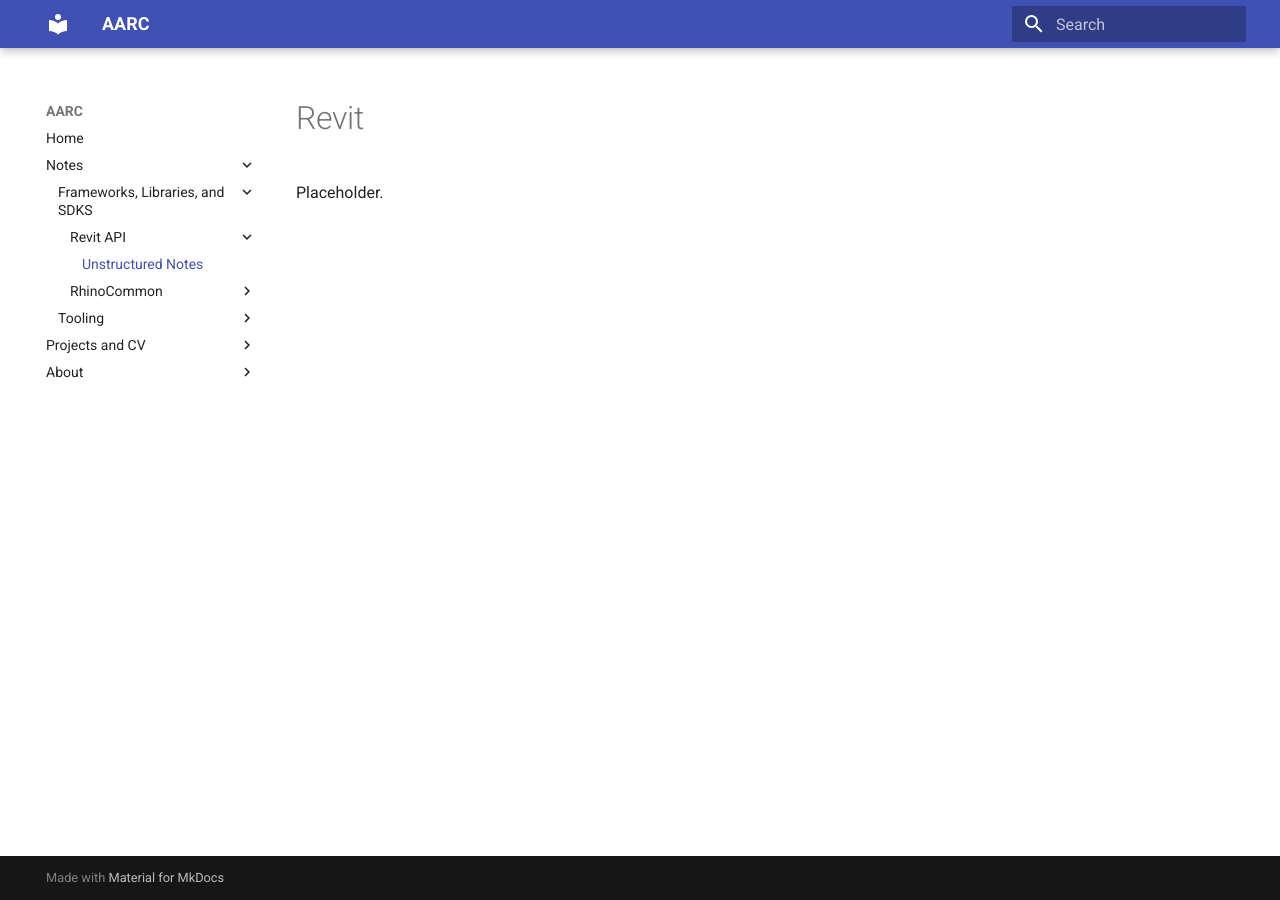
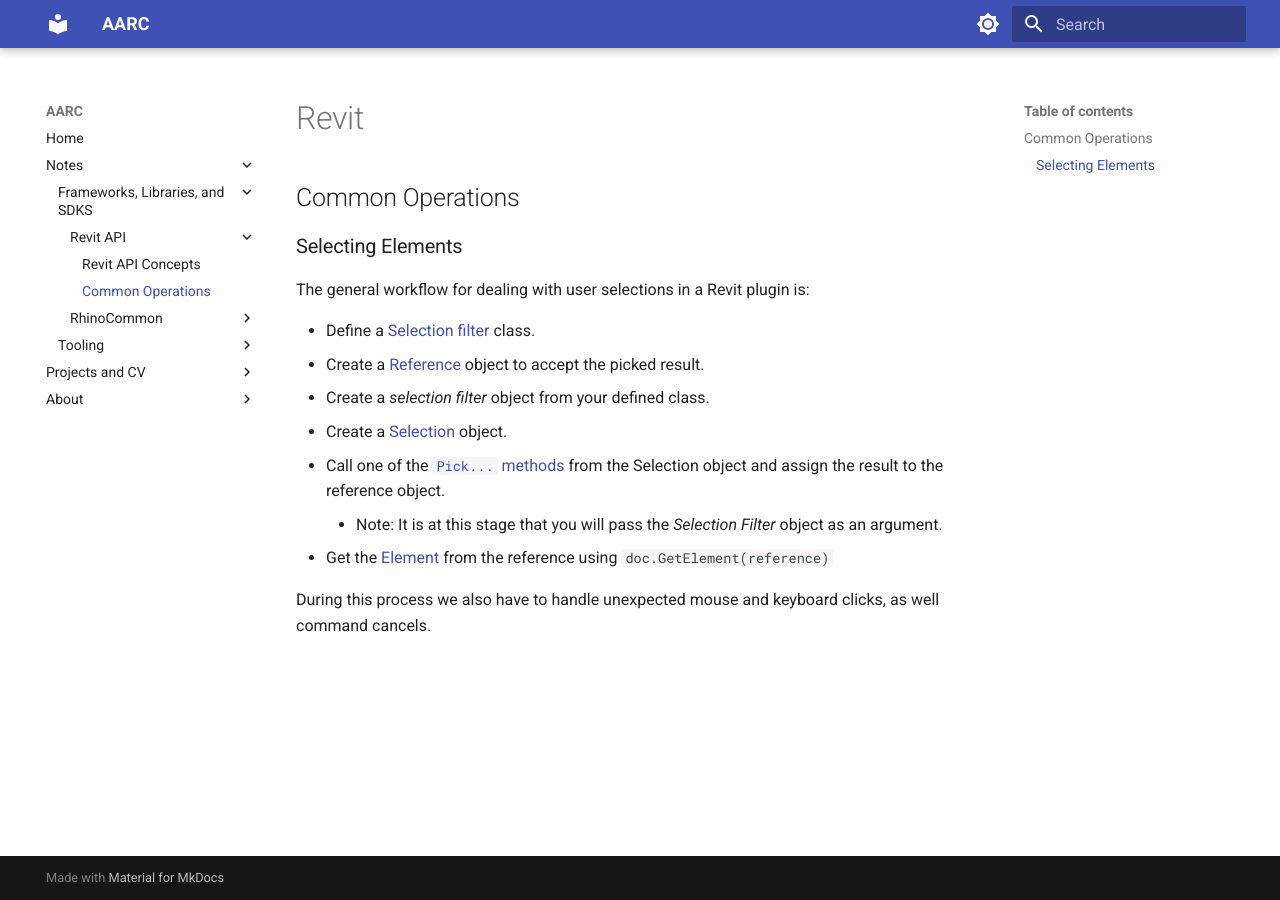
Before and after one commit to aarcThom/aarcio, an MkDocs documentation site: the page built from docs/notes/frameworks_sdks/revit_api/revit.md, in a window 1280 px wide. Built offline with MkDocs 1.6.1 and Material for MkDocs 9.7.7, drawn with Linux system fonts in a browser that asks for light colours.

Commit message:
Start Revit notes. Add extensions to MkDocs

```diff
--- a/docs/notes/frameworks_sdks/revit_api/revit.md
+++ b/docs/notes/frameworks_sdks/revit_api/revit.md
@@ -1,3 +1,17 @@
 # Revit
 
-Placeholder.
+## Common Operations
+
+### Selecting Elements
+
+The general workflow for dealing with user selections in a Revit plugin is:
+
+* Define a [Selection filter](concepts.md#iselectionfilter-interface) class.
+* Create a [Reference](concepts.md#reference) object to accept the picked result.
+* Create a *selection filter* object from your defined class.
+* Create a [Selection](https://www.revitapidocs.com/2024/31b73d46-7d67-5dbb-4dad-80aa597c9afc.htm) object.
+* Call one of the [`Pick...` methods](https://www.revitapidocs.com/2024/8eccaa93-cc99-fd37-15ad-24d201985d9b.htm) from the Selection object and assign the result to the reference object.
+    * Note: It is at this stage that you will pass the *Selection Filter* object as an argument.
+* Get the [Element](concepts.md#element) from the reference using `doc.GetElement(reference)`
+
+During this process we also have to handle unexpected mouse and keyboard clicks, as well command cancels.
--- a/mkdocs.yml
+++ b/mkdocs.yml
@@ -5,7 +5,8 @@ nav:
     - 'Notes':
         - 'Frameworks, Libraries, and SDKS':
           - 'Revit API':
-            - 'Unstructured Notes': 'notes/frameworks_sdks/revit_api/revit.md'
+            - 'Revit API Concepts': 'notes/frameworks_sdks/revit_api/concepts.md'
+            - 'Common Operations': 'notes/frameworks_sdks/revit_api/revit.md'
           - 'RhinoCommon':
             - 'Unstructured Notes': 'notes/frameworks_sdks/rhinocommon/rhino.md'
         - 'Tooling':
@@ -21,3 +22,31 @@ nav:
 
 theme:
   name: material
+
+  palette:
+
+    # Palette toggle for light mode
+    - media: "(prefers-color-scheme: light)"
+      scheme: default
+      toggle:
+        icon: material/brightness-7
+        name: Switch to dark mode
+
+    # Palette toggle for dark mode
+    - media: "(prefers-color-scheme: dark)"
+      scheme: slate
+      toggle:
+        icon: material/brightness-4
+        name: Switch to light mode
+
+markdown_extensions:
+  - def_list
+  - pymdownx.tasklist:
+      custom_checkbox: true
+  - pymdownx.highlight:
+      anchor_linenums: true
+      line_spans: __span
+      pygments_lang_class: true
+  - pymdownx.inlinehilite
+  - pymdownx.snippets
+  - pymdownx.superfences
```
Also changed, not shown: docs/Notes/Frameworks_SDKs/revit_api/revit.md (+15 -1 lines), docs/index.md (+1 -1 lines), docs/notes/frameworks_sdks/revit_api/concepts.md (added, +114 -0 lines), docs/notes/tooling/git/git.md (+1 -1 lines).
